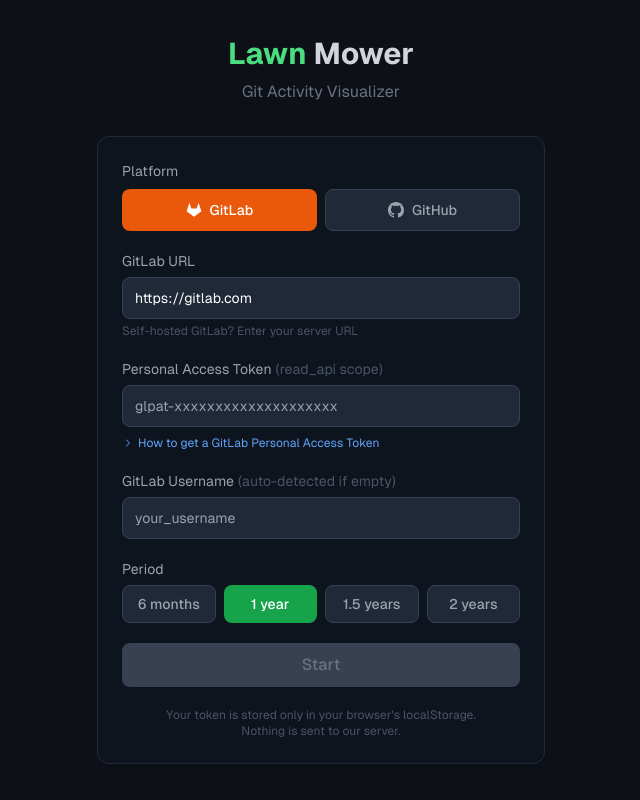
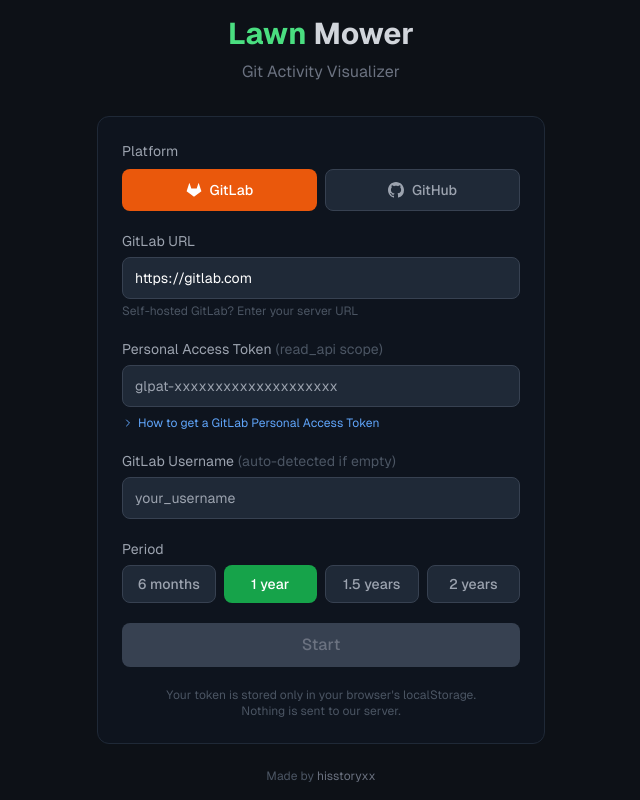
Before and after one commit to hisstoryxx/git-lawn-mower, a Next.js app: page / in a window 1280 px wide. Shown: the whole page, without its empty margins (319-959 px from the left). Built offline with nearby package versions, Linux system fonts and the light colour scheme.

Commit message:
Add creator info link to setup form footer

```diff
--- a/src/components/SetupForm.tsx
+++ b/src/components/SetupForm.tsx
@@ -337,6 +337,18 @@
             <br />Nothing is sent to our server.
           </p>
         </form>
+
+        <div className="mt-6 text-center text-gray-600 text-xs">
+          Made by{" "}
+          <a
+            href="https://github.com/hisstoryxx"
+            target="_blank"
+            rel="noopener noreferrer"
+            className="text-gray-500 hover:text-gray-300 transition-colors"
+          >
+            hisstoryxx
+          </a>
+        </div>
       </div>
     </div>
   );
```
